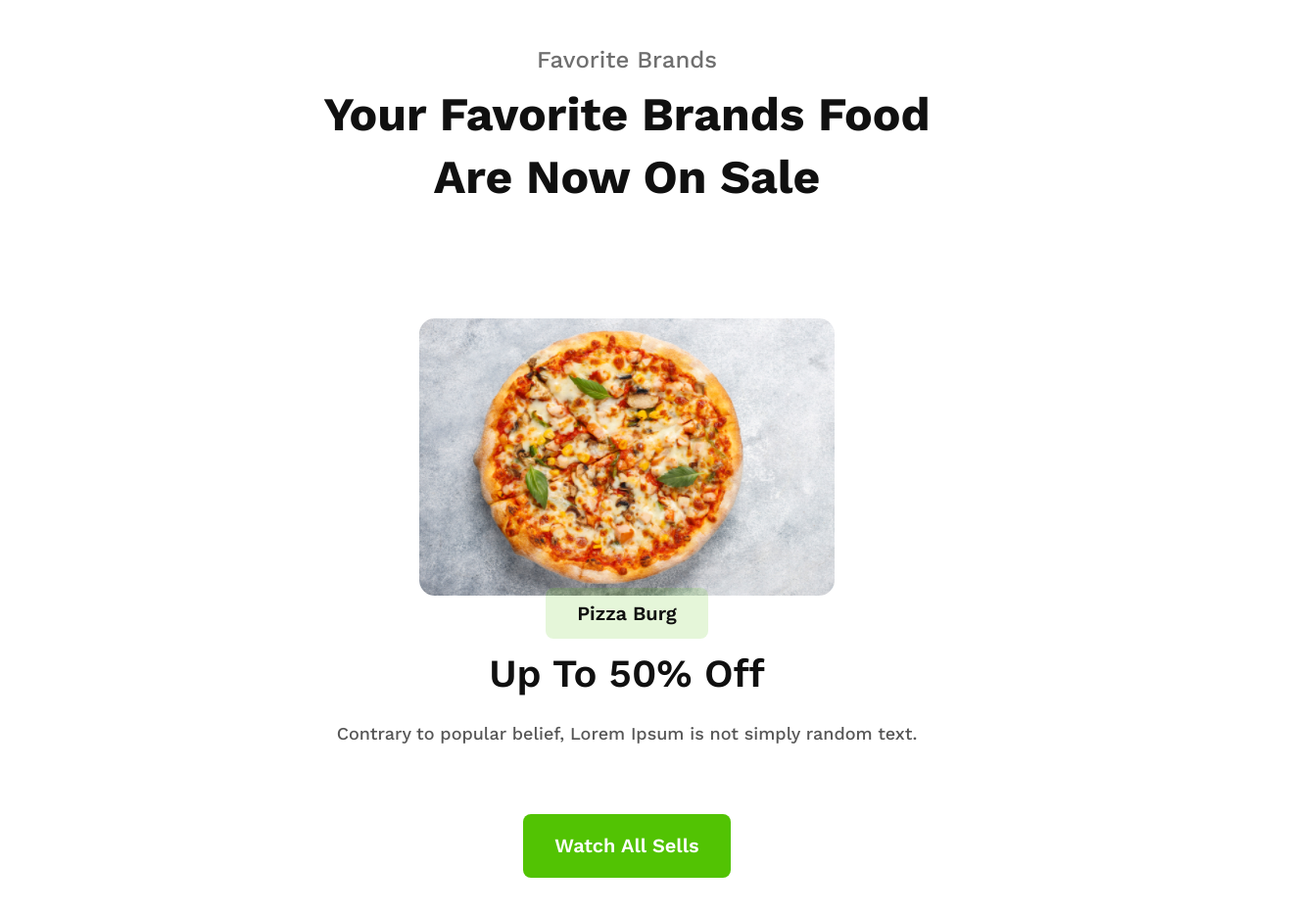
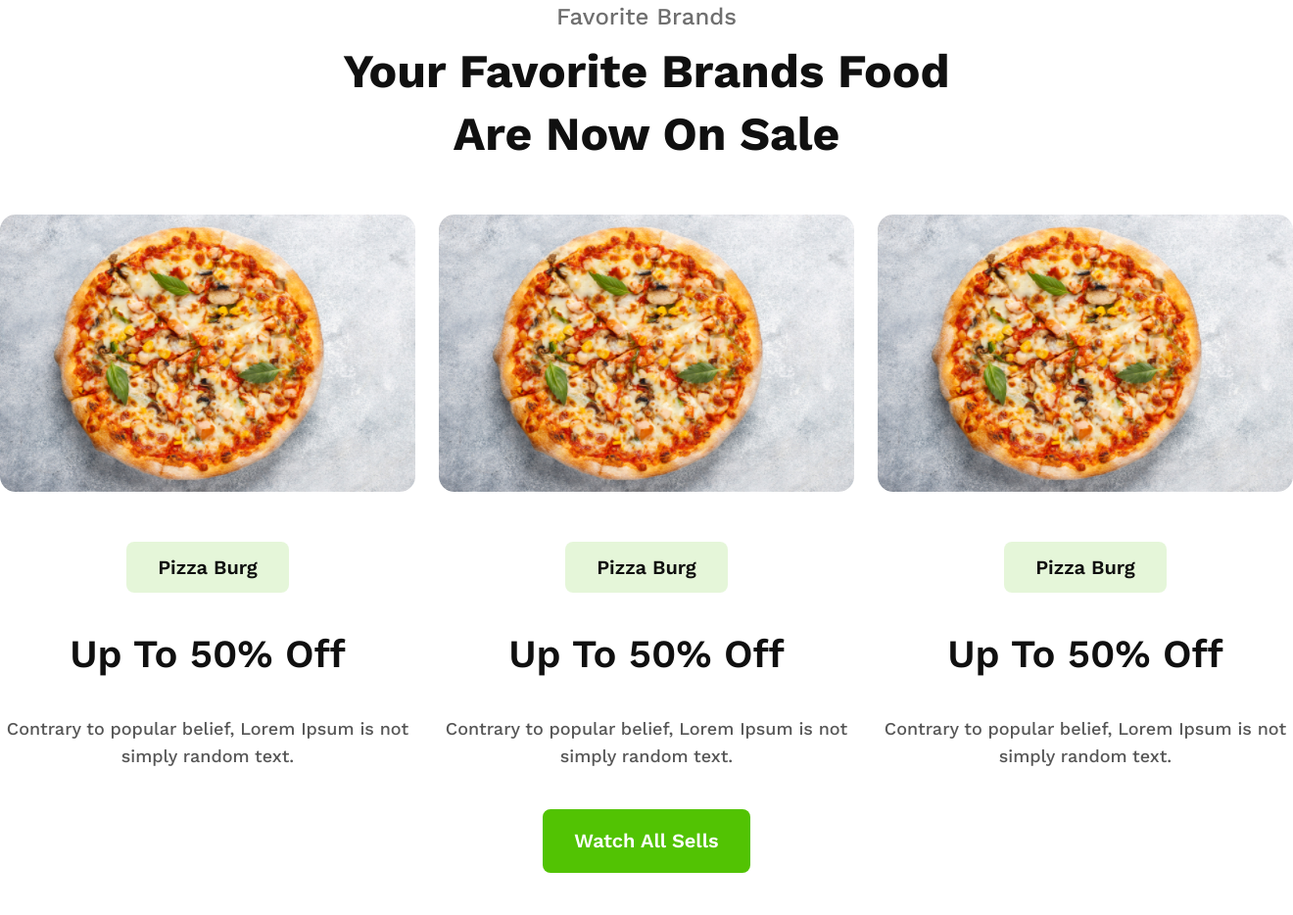
Before and after one commit to yasinahmeddip/Module-5, a plain HTML site: page index.html in a window 1280 px wide. Shown: the part 662-1596 px from the top of the page at 98% size, 1320 px wide, since content can reach past the window. Drawn offline with nearby package versions, Linux system fonts and the light colour scheme.

Commit message:
3section done

```diff
--- a/Css/style.css
+++ b/Css/style.css
@@ -74,25 +74,13 @@
 }
 
 #card-box {
-    background-color: rgb(255, 255, 255);
-    display: flex;
-    justify-content: center;
-    align-items: center;
-}
-
-.container {
-    /* width: 1320px; */
-    margin: 30px auto;
+    width: 1320px;
+    margin: 50px auto;
 }
 
 .title {
-    margin: 64px 0px;
-    display: flex;
-    flex-direction: column;
-    justify-content: flex-start;
-    align-items: center;
     width: 691px;
-    text-align: center;
+    margin: 50px auto;
 }
 
 .title p {
@@ -117,44 +105,45 @@
     margin-bottom: 48px;
 }
 
+.card-container {
+    display: flex;
+    flex-direction: row;
+    align-items: center;
+    justify-content: space-between;
+    text-align: center;
+    margin-top: 30px;
+}
+
 .card {
+    max-width: 424px;
     display: flex;
     flex-direction: column;
+    gap: 15px;
+    justify-content: center;
     align-items: center;
-    justify-content: center;
-    text-align: center;
 }
 
-.card-text {
-
+.card .image-box {
+    border-radius: 16px;
+    margin-bottom: 32px;
+    width: 424px;
 }
 
-.card-text card-image {
-    border-radius: 16px;
-    margin-bottom: 32px;
-    width: 250px;
-}
-.card-text card-image img{
-width: 100%;
+.card .image-box img {
+    width: 100%;
 }
 
-.card-text span {
+.card .shop {
+    background: rgba(82, 195, 3, 0.15);
+    padding: 14px 32px 14px 32px;
     color: rgb(16, 16, 16);
     border-radius: 8px;
-    background: rgba(82, 195, 3, 0.15);
     font-family: Work Sans;
     font-size: 20px;
     font-weight: 600;
-    line-height: 28px;
-    letter-spacing: 0%;
-    text-align: center;
-    padding: 14px 32px 14px 32px;
-    margin-bottom: 24px;
-    margin-top: 20px;
-
 }
 
-.card-text h1 {
+.card h1 {
     color: rgb(16, 16, 16);
     font-family: Work Sans;
     font-size: 40px;
@@ -167,14 +156,16 @@ width: 100%;
 
 }
 
-.card-text p {
+.card p {
     color: rgb(16, 16, 16);
     font-family: Work Sans;
     font-size: 18px;
     font-weight: 500;
     line-height: 28px;
-    letter-spacing: 0%;
-    text-align: center;
     opacity: 0.7;
-    margin-bottom: 68px;
 }
+.button-center{
+    display: flex;
+justify-content: center;
+margin-top: 40px;
+}
--- a/index.html
+++ b/index.html
@@ -30,25 +30,56 @@
                 <p>Favorite Brands</p>
                 <h1>Your Favorite Brands Food Are Now On Sale</h1>
             </div>
-            <div class="card">
-                <div class="card-text">
-                    <div class="card-image">
+            <div class="card-container">
+                <div class="card">
+                    <div class="image-box">
                         <img src="assets/pizza.png" alt="pizza">
                     </div>
-                    <div>
+                    <div class="shop">
                         <span>Pizza Burg</span>
                     </div>
                     <h1>Up To 50% Off</h2>
-                    <p>Contrary to popular belief, Lorem Ipsum is not simply random text.</p>
-                    <button class="btn">Watch All Sells</button>
+                        <p>Contrary to popular belief, Lorem Ipsum is not simply random text.</p>
+                </div>
+                <div class="card">
+                    <div class="image-box">
+                        <img src="assets/pizza.png" alt="pizza">
+                    </div>
+                    <div class="shop">
+                        <span>Pizza Burg</span>
+                    </div>
+                    <h1>Up To 50% Off</h2>
+                        <p>Contrary to popular belief, Lorem Ipsum is not simply random text.</p>
+                </div>
+                <div class="card">
+                    <div class="image-box">
+                        <img src="assets/pizza.png" alt="pizza">
+                    </div>
+                    <div class="shop">
+                        <span>Pizza Burg</span>
+                    </div>
+                    <h1>Up To 50% Off</h2>
+                        <p>Contrary to popular belief, Lorem Ipsum is not simply random text.</p>
                 </div>
             </div>
+            <div class="button-center">
+                <button class="btn">Watch All Sells</button>
             </div>
         </div>
     </section>
     <section>
-        <h1></h1>
-        <p></p>
+        <div>
+            <div>
+                <div>
+                    <img src="" alt="">
+                </div>
+                <div>
+                    <h1></h1>
+                    <p></p>
+                    <h3></h3>
+                </div>
+            </div>
+        </div>
     </section>
 </body>
 
```
